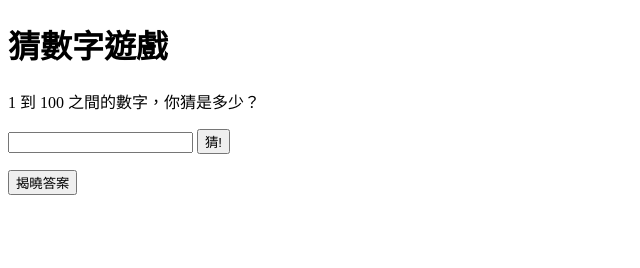
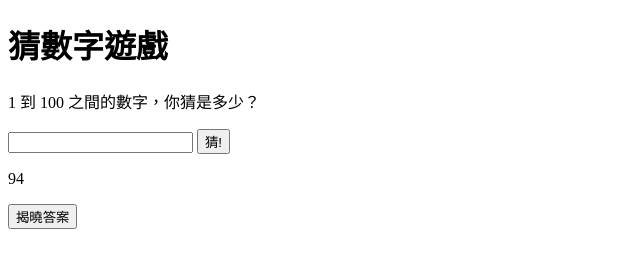
Before and after one commit to yu-15/Guessing-Number, a plain HTML site: page index.html in a window 1280 px wide. Both pictures are taken after a click on the input "揭曉答案". Shown: the whole page, without its empty margins (0-640 px from the left). Drawn offline with Linux system fonts and the light colour scheme.

Commit message:
part1 ans

```diff
--- a/index.html
+++ b/index.html
@@ -21,11 +21,12 @@
     const guessField = document.getElementById("guessField");
     const guessSubmit = document.getElementById("guessSubmit");
     const message = document.querySelector(".message");
-    const numberOfGuess=0
+    var numberOfGuess=0
     const answerSubmit=document.getElementById("answerSubmit")
 
     // Event listener
     guessSubmit.addEventListener("click", checkGuess);
+    answerSubmit.addEventListener("click", checkAnswer)
 
     // Guess function
     function checkGuess() {
@@ -44,12 +45,13 @@
         message.textContent = "太大了，再試一次。";
         message.style.color = "red";
       }
-   function targetNumber(){
-    if (targetNumber === )
-   }
      }
       guessField.value = "";
       guessField.focus();
 
+      function checkAnswer(){
+        message.textContent = targetNumber;
+      }
+
   </script>
 </html>
```
